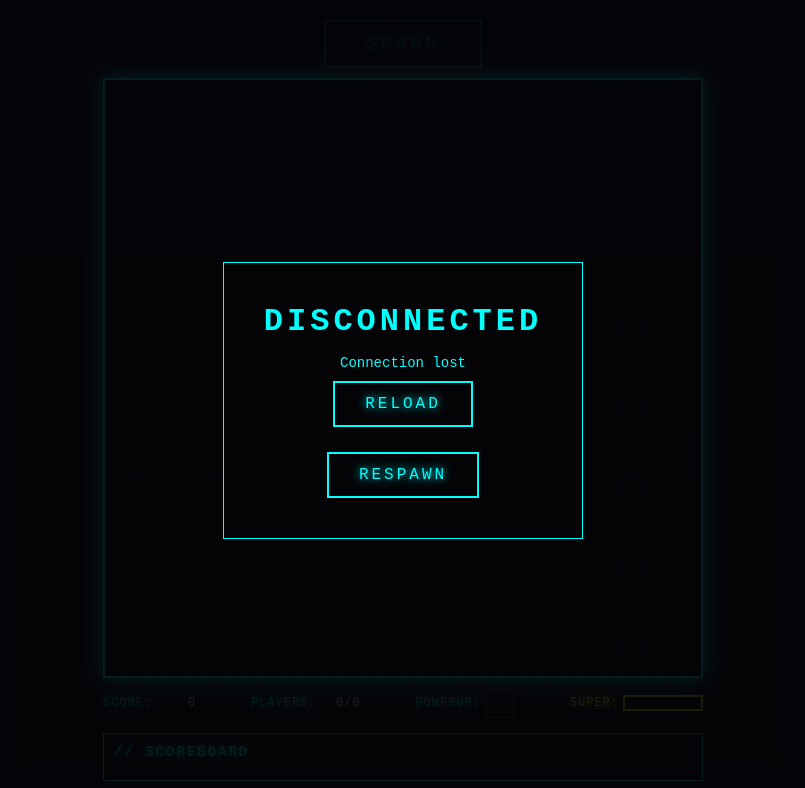
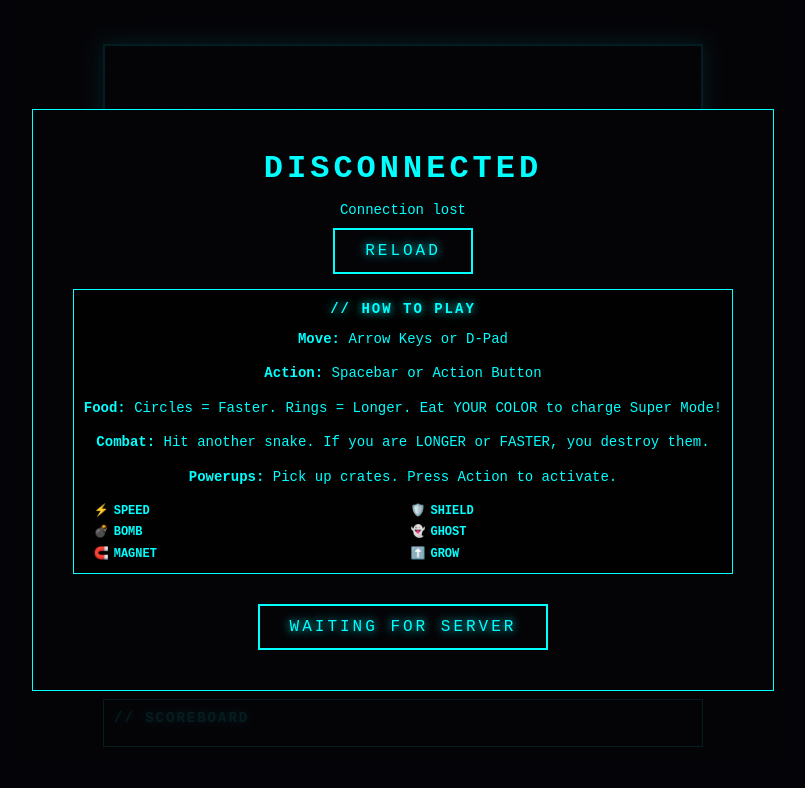
Before and after one commit to UberMetroid/cyber-snake, a plain HTML site: page public/index.html in a window 1280 px wide. Shown: the top 788 px of the page, without its empty margins (237-1042 px from the left). Drawn offline with Linux system fonts and the light colour scheme.

Commit message:
Lower bot count to 1 and move How to Play legend to the death and start screens

```diff
--- a/public/index.html
+++ b/public/index.html
@@ -24,32 +24,6 @@
     gap: 0;
     width: 100%;
     max-width: 600px;
-  }
-  #header {
-    width: 100%;
-    padding: 10px 0;
-    display: flex;
-    justify-content: center;
-  }
-  #spawnBtn {
-    background: transparent;
-    border: 2px solid #0ff;
-    color: #0ff;
-    padding: 12px 40px;
-    font-family: 'Courier New', monospace;
-    font-size: 18px;
-    cursor: pointer;
-    text-shadow: 0 0 10px #0ff;
-    letter-spacing: 4px;
-    transition: all 0.2s;
-  }
-  #spawnBtn:hover:not(:disabled) {
-    background: rgba(0, 255, 255, 0.15);
-    box-shadow: 0 0 30px #0ff;
-  }
-  #spawnBtn:disabled {
-    opacity: 0.4;
-    cursor: not-allowed;
   }
   canvas {
     display: block;
@@ -288,9 +262,6 @@
 </head>
 <body>
 <div id="container">
-  <div id="header">
-    <button id="spawnBtn" disabled>SPAWN</button>
-  </div>
   <canvas id="game" width="600" height="600"></canvas>
   <div id="stats">
     <div class="stat-item">
@@ -327,6 +298,18 @@
     <h3>// SCOREBOARD</h3>
     <div id="scores"></div>
   </div>
+</div>
+
+<div id="adminPanel">
+  <h3>// SYSTEM ADMIN</h3>
+  <div id="adminContent">Loading stats...</div>
+  <button id="adminCloseBtn">CLOSE</button>
+</div>
+
+<div id="overlay" class="show">
+  <div id="overlayContent">
+    <h1 id="overlayTitle">CYBER_SNAKE</h1>
+    <p id="overlayMsg">CONNECTING...</p>
 
     <div id="legend">
       <h3>// HOW TO PLAY</h3>
@@ -344,19 +327,8 @@
         <li>⬆️ <strong>GROW</strong></li>
       </ul>
     </div>
-</div>
 
-<div id="adminPanel">
-  <h3>// SYSTEM ADMIN</h3>
-  <div id="adminContent">Loading stats...</div>
-  <button id="adminCloseBtn">CLOSE</button>
-</div>
-
-<div id="overlay">
-  <div id="overlayContent">
-    <h1 id="overlayTitle">TERMINATED</h1>
-    <p id="overlayMsg">SCORE: 0</p>
-    <button id="overlayBtn">RESPAWN</button>
+    <button id="overlayBtn" disabled>WAITING FOR SERVER</button>
   </div>
 </div>
 
@@ -364,7 +336,6 @@
 const canvas = document.getElementById('game');
 const ctx = canvas.getContext('2d');
 const container = document.getElementById('container');
-const spawnBtn = document.getElementById('spawnBtn');
 const scoreValue = document.getElementById('scoreValue');
 const scoresEl = document.getElementById('scores');
 const overlay = document.getElementById('overlay');
@@ -451,7 +422,7 @@ function connect() {
   ws.onclose = () => {
     console.log('[WS] Disconnected from server');
     connected = false;
-    spawnBtn.disabled = true;
+    overlayBtn.disabled = true;
     showOverlay('', 'DISCONNECTED', 'Connection lost<br><button onclick="location.reload()">RELOAD</button>');
   };
 
@@ -475,8 +446,9 @@ function handleMessage(msg) {
       myId = msg.id;
       myColor = msg.snake.color;
       myName = msg.snake.name;
-      spawnBtn.disabled = false;
-      spawnBtn.onclick = spawn;
+      overlayBtn.disabled = false;
+      overlayBtn.textContent = 'SPAWN';
+      overlayBtn.onclick = spawn;
       console.log('[WS] Welcome:', myColor, myName);
       break;
 
@@ -505,8 +477,7 @@ function handleMessage(msg) {
 function spawn() {
   if (spawned) return;
   spawned = true;
-  spawnBtn.disabled = true;
-  spawnBtn.textContent = 'SPAWNED';
+  hideOverlay();
   send('spawn');
 }
 
@@ -568,6 +539,8 @@ function updateUI() {
   if (!alive && spawned && !overlay.classList.contains('show')) {
     const reasonMsg = deathReason ? (DEATH_MESSAGES[deathReason] || deathReason) : 'UNKNOWN';
     showOverlay('dead', 'TERMINATED', `${reasonMsg}<br>SCORE: ${score}<br><span class="blink">[ PRESS SPACE OR CLICK TO RESPAWN ]</span>`);
+    overlayBtn.textContent = 'RESPAWN';
+    overlayBtn.onclick = respawn;
   }
 }
 
```
Also changed, not shown: 1 other file. Lines whose indentation alone changed are shown as unchanged.
